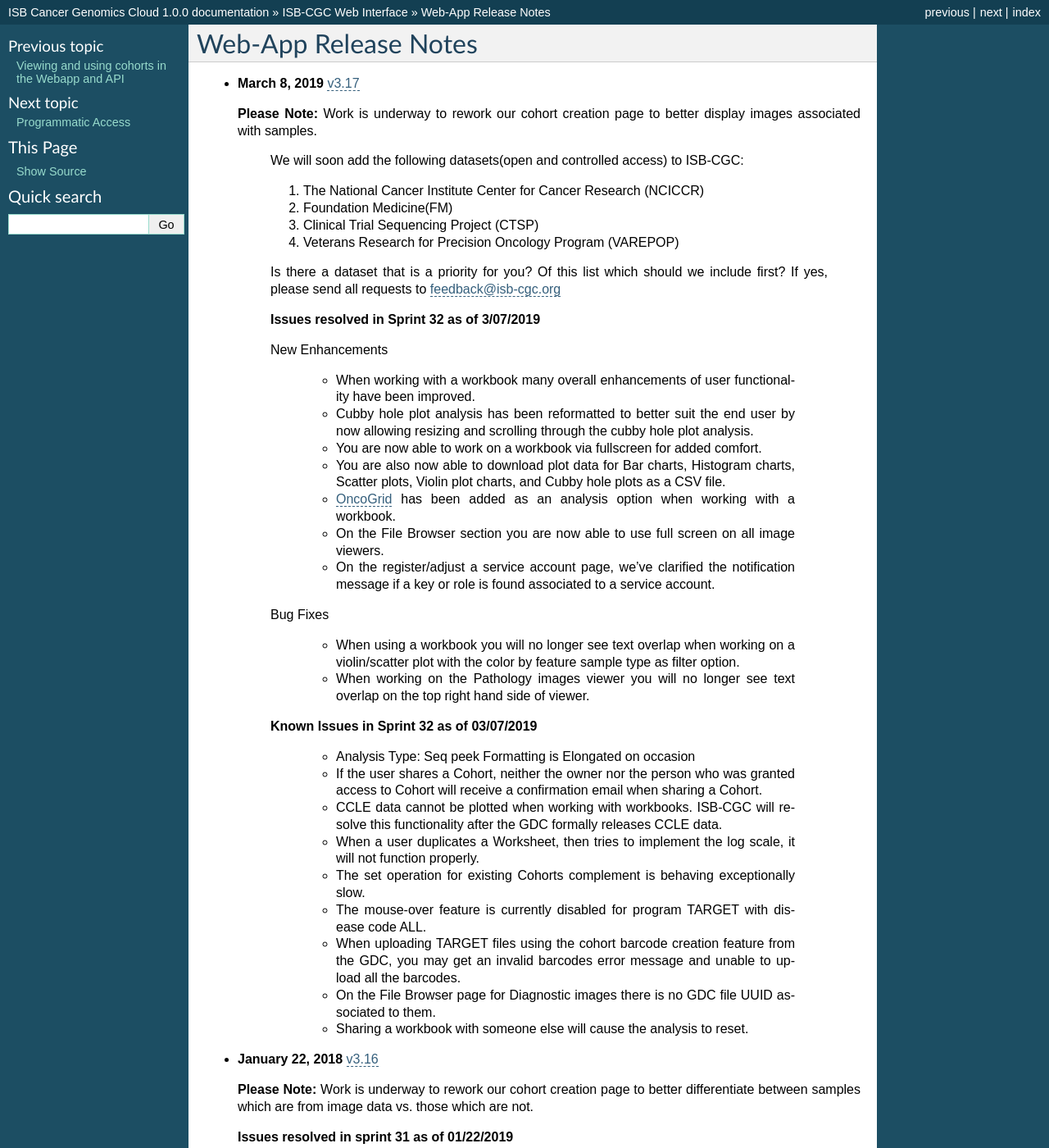
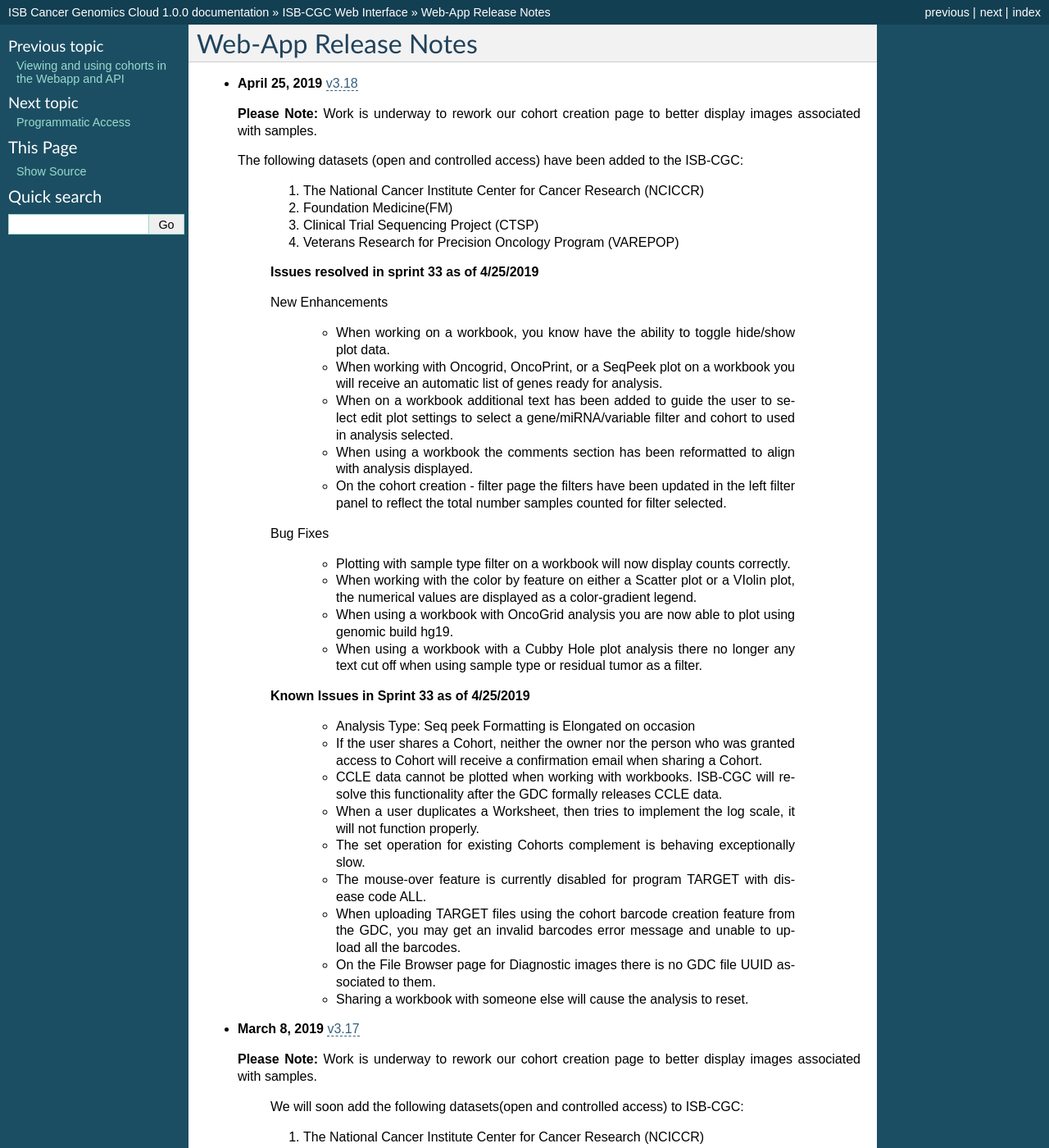
Before and after one commit to isb-cgc/readthedocs, a Sphinx documentation site: the page built from docs/source/sections/webapp/releases.rst, in a window 1280 px wide and 1400 px high. Shown: the whole window at 82% size. Built offline with Sphinx 7.4.7, drawn with Linux system fonts in a browser that asks for light colours; pages that are not in the unit, such as notebooks, are missing from menus.

Commit message:
release notes

```diff
--- a/docs/source/sections/webapp/releases.rst
+++ b/docs/source/sections/webapp/releases.rst
@@ -2,6 +2,48 @@
 Web-App Release Notes
 *********************
 
+
+* **April 25, 2019** `v3.18 <https://github.com/isb-cgc/ISB-CGC-WebApp/releases/tag/3.18>`_
+
+  **Please Note:** Work is underway to rework our cohort creation page to better display images associated with samples.
+
+  The following datasets (open and controlled access) have been added to the ISB-CGC:
+
+   1. The National Cancer Institute Center for Cancer Research (NCICCR)
+   2. Foundation Medicine(FM)
+   3. Clinical Trial Sequencing Project (CTSP)
+   4. Veterans Research for Precision Oncology Program (VAREPOP)
+
+   **Issues resolved in sprint 33 as of 4/25/2019**
+
+   New Enhancements
+
+    - When working on a workbook, you know have the ability to toggle hide/show plot data.
+    - When working with Oncogrid, OncoPrint, or a SeqPeek plot on a workbook you will receive an automatic list of genes ready for analysis.
+    - When on a workbook additional text has been added to guide the user to select edit plot settings to select a gene/miRNA/variable filter and cohort to used in analysis selected.
+    - When using a workbook the comments section has been reformatted to align with analysis displayed.
+    -  On the cohort creation - filter page the filters have been updated in the left filter panel to reflect the total number samples counted for filter selected.
+
+
+   Bug Fixes
+
+    - Plotting with sample type filter on a workbook will now display counts correctly.
+    -  When working with the color by feature on either a Scatter plot or a VIolin plot, the numerical values are displayed as a color-gradient legend.
+    - When using a workbook with OncoGrid analysis you are now able to plot using genomic build hg19.
+    - When using a workbook with a Cubby Hole plot analysis there no longer any text cut off when using sample type or residual tumor as a filter.
+
+
+   **Known Issues in Sprint 33 as of 4/25/2019**
+
+    - Analysis Type: Seq peek Formatting is Elongated on occasion
+    - If the user shares a Cohort, neither the owner nor the person who was granted access to Cohort will receive a confirmation email when sharing a Cohort.
+    - CCLE data cannot be plotted when working with workbooks.  ISB-CGC will resolve this functionality after the GDC formally releases CCLE data.
+    - When a user duplicates a Worksheet, then tries to implement the log scale, it will not function properly.
+    - The set operation for existing Cohorts complement is behaving exceptionally slow.
+    - The mouse-over feature is currently disabled for program TARGET with disease code ALL.
+    - When uploading TARGET files using the cohort barcode creation feature from the GDC, you may get an invalid barcodes error message and unable to upload all the barcodes.
+    - On the File Browser page for Diagnostic images there is no GDC file UUID associated to them.
+    - Sharing a workbook with someone else will cause the analysis to reset.
 
 
 * **March 8, 2019** `v3.17 <https://github.com/isb-cgc/ISB-CGC-WebApp/releases/tag/3.17>`_
```
